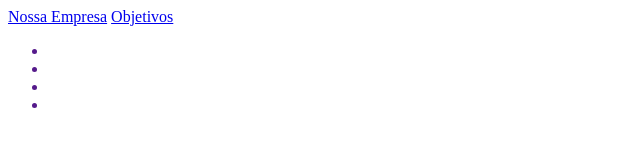
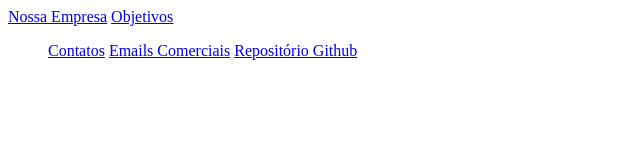
Before and after one commit to EuzebioSVitor/Zenmed, a plain HTML site: page web/index.html in a window 1280 px wide. Shown: the whole page, without its empty margins (0-640 px from the left). Drawn offline with Linux system fonts and the light colour scheme.

Commit message:
Update README

```diff
--- a/web/index.html
+++ b/web/index.html
@@ -12,10 +12,9 @@
         <a href="#objective">Objetivos</a>
     </div>
     <ul>
-<a href=""><li></li></a>
-<a href=""><li></li></a>
-<a href=""><li></li></a>
-<a href=""><li></li></a>
+<a href="#Contact">Contatos</a>
+<a href="#Commercial Email">Emails Comerciais</a>
+<a href="#Github">Repositório Github</a>
     </ul>
 </body>
 </html>
```
Also changed, not shown: 1 other file.
